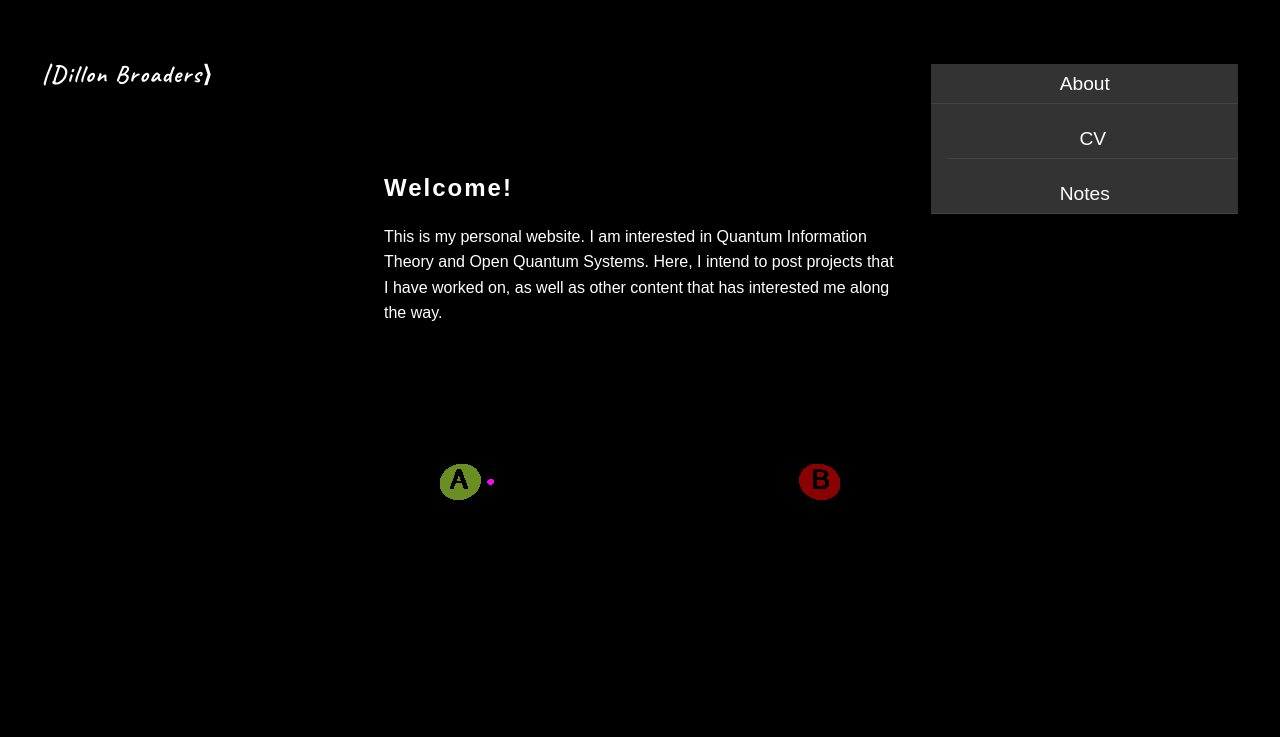
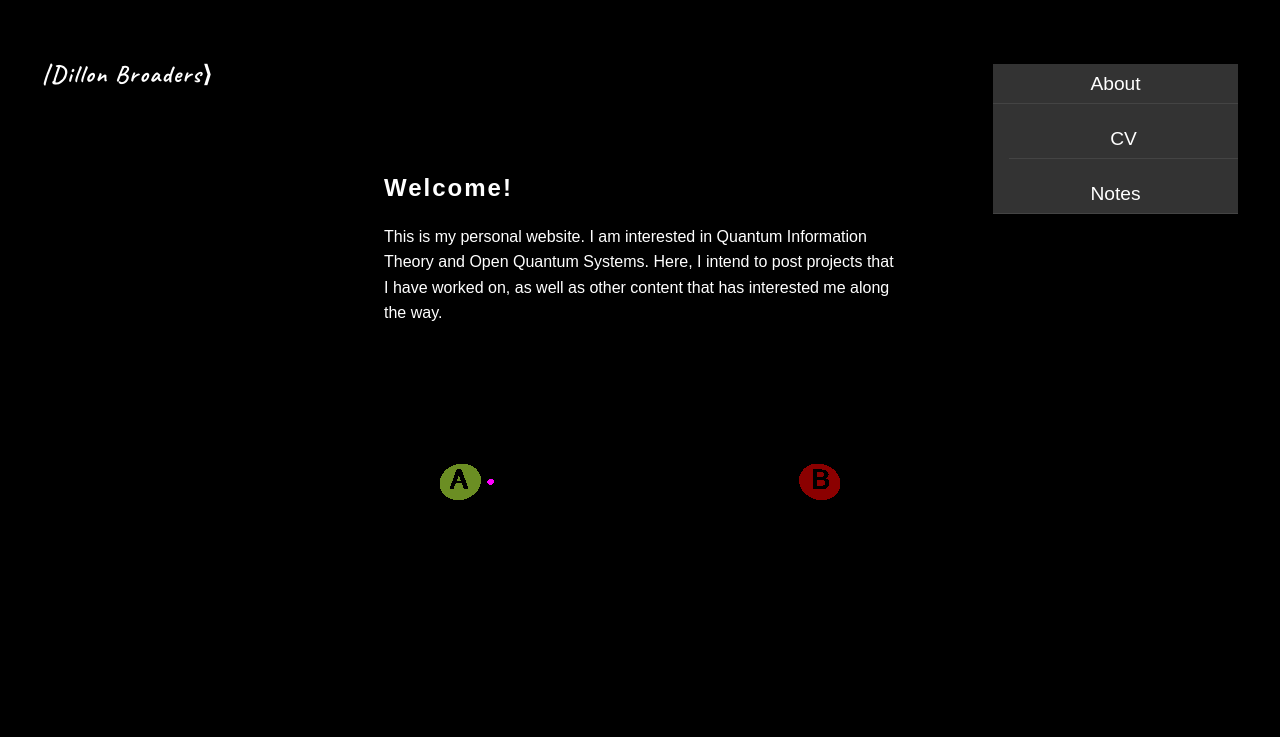
Before and after one commit to broaderd/broaderd.github.io, a plain HTML site: page index.html in a window 1280 px wide. Both pictures are taken after a click on the button "Toggle menu". Shown: the top 737 px of the page. Drawn offline with nearby package versions, Linux system fonts and the light colour scheme.

Commit message:
Update styles.css

```diff
--- a/styles.css
+++ b/styles.css
@@ -277,7 +277,7 @@ footer {
   .nav-links {
     display: none;  /* Hide by default */
     flex-direction: column;
-    width: 25%; /* Full width of the screen */
+    width: 20%; /* Full width of the screen */
     text-align: center;
     position: absolute; /* Position it below the header */
     top: 3rem; /* Ensure the dropdown is below the header */
```
